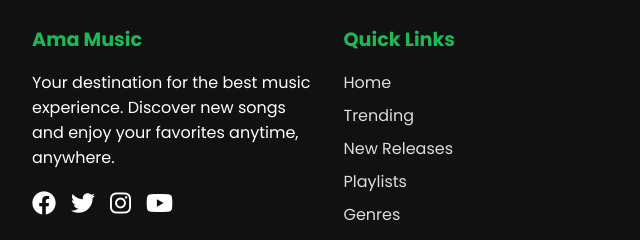
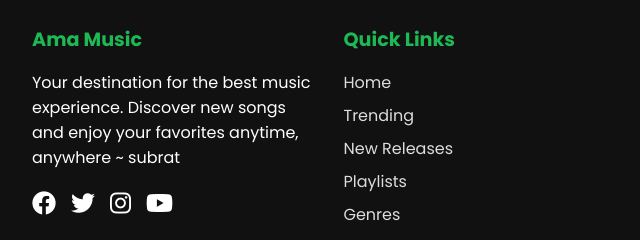
Before and after one commit to subrat155/amamusic, a plain HTML site: page index.html in a window 1280 px wide. Shown: the part 5674-5914 px from the top of the page, 0-640 px from the left. Drawn offline with Linux system fonts and the light colour scheme.

Commit message:
Update index.html

```diff
--- a/index.html
+++ b/index.html
@@ -184,7 +184,7 @@
         <div class="footer-content">
             <div class="footer-section">
                 <h3 class="footer-heading">Ama Music</h3>
-                <p>Your destination for the best music experience. Discover new songs and enjoy your favorites anytime, anywhere.</p>
+                <p>Your destination for the best music experience. Discover new songs and enjoy your favorites anytime, anywhere ~ subrat</p>
                 <div class="social-icons">
                     <a href="#"><i class="fab fa-facebook"></i></a>
                     <a href="#"><i class="fab fa-twitter"></i></a>
```
